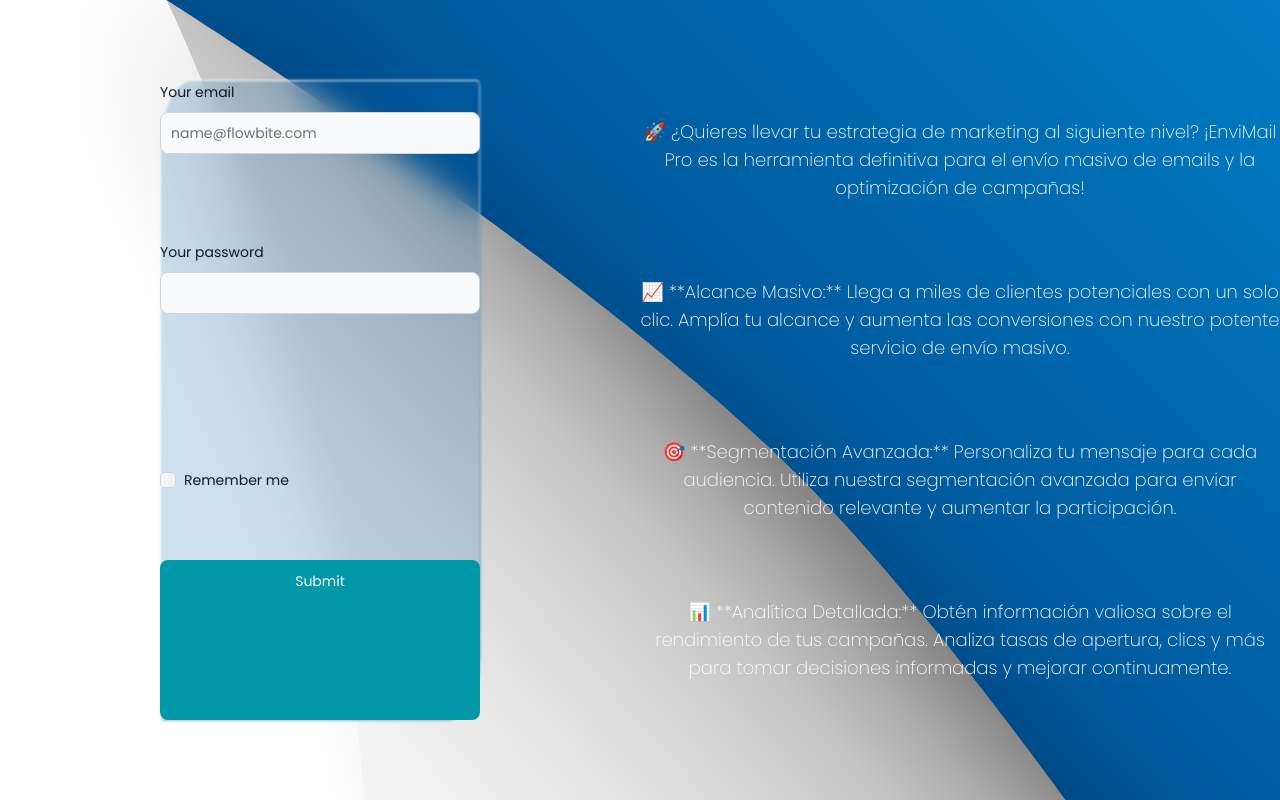
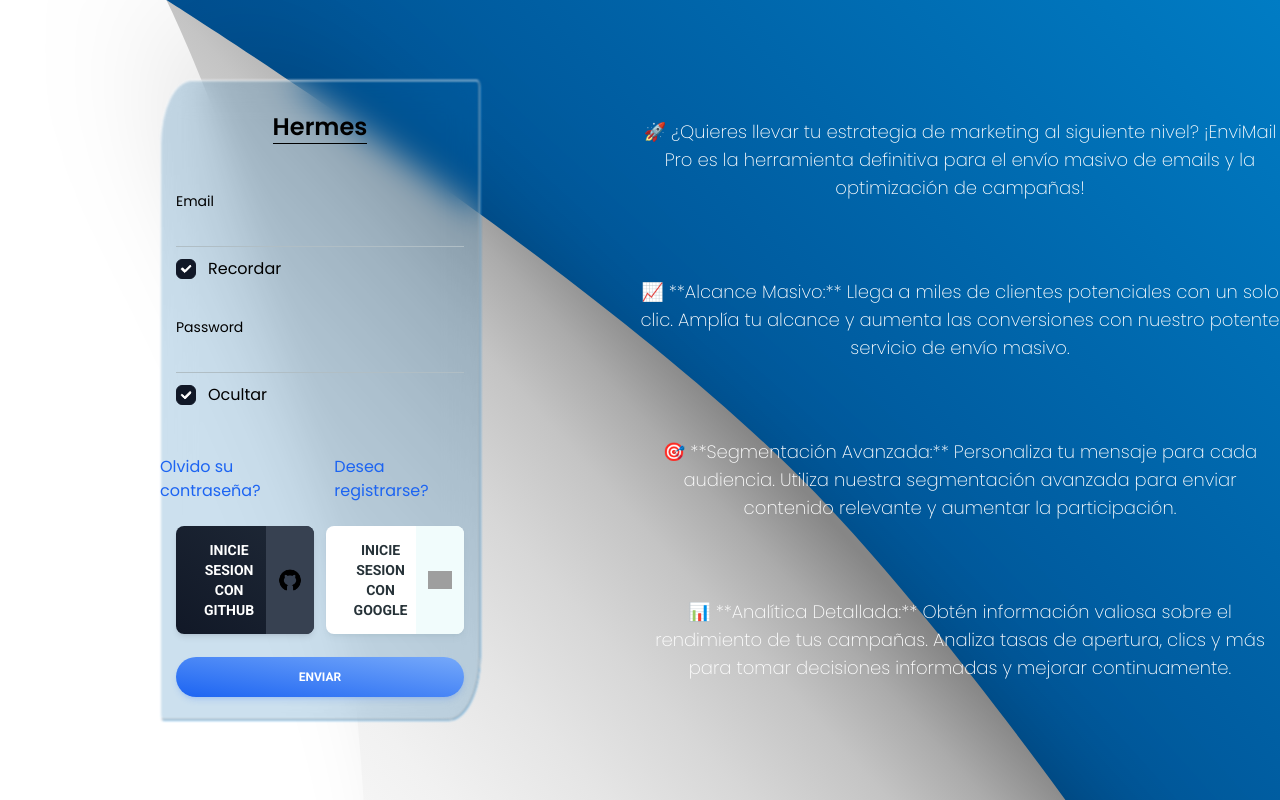
Before and after one commit to Alexis-Julian/proyecto_mailing, a Next.js app: page /home in a window 1280 px wide. Built offline with nearby package versions, Linux system fonts and the light colour scheme; grey boxes are pictures that could not be loaded.

Commit message:
Cambiadno de repo

```diff
--- a/package.json
+++ b/package.json
@@ -15,7 +15,8 @@
     "flowbite-react": "^0.6.4",
     "next": "14.0.3",
     "react": "^18",
-    "react-dom": "^18"
+    "react-dom": "^18",
+    "sweetalert2": "^11.10.1"
   },
   "devDependencies": {
     "autoprefixer": "^10.4.16",
--- /dev/null
+++ b/src/app/404/404.jsx
@@ -0,0 +1,19 @@
+
+import React from 'react';
+
+const NotFound = () => {
+  return (
+    <div className="flex flex-col items-center justify-center h-screen text-center">
+      <div className="mb-8">
+        <div className="envelope">
+          <div className="cross1"></div>
+          <div className="cross2"></div>
+        </div>
+      </div>
+      <h1 className="text-2xl mb-4">404 - Página no encontrada</h1>
+      <p className="text-sm text-gray-700">Lo sentimos, la página que estás buscando no existe.</p>
+    </div>
+  );
+};
+
+export default NotFound;
--- a/src/app/register/page.jsx
+++ b/src/app/register/page.jsx
@@ -1,11 +1,88 @@
+"use client";
+import React, { useState } from "react";
+import swal from "sweetalert2";
 export default function Register() {
-    return(
+  const [firstName, setName] = useState("");
+  const [lastName, setLastName] = useState("");
+  const [email, setEmail] = useState("");
+  const [tel, setTel] = useState("");
 
-  <form className="mx-auto max-w-md">
+  function validarLastName(lastName) {
+    let reg = /^[a-zA-Z\s]+$/;
+    if (reg.test(lastName) === false) {
+      swal.fire({
+        title: "Invalid last name format",
+        text: "Example: Gonzalez",
+        icon: "warning",
+        button: "cerrar",
+        timer: 3000,
+      });
+      return false;
+    }
+    return true;
+  }
+
+  function validarName(firstName) {
+    let reg = /^[a-zA-Z\s]+$/;
+    if (reg.test(firstName) === false) {
+      swal.fire({
+        title: "Invalid first name format",
+        text: "Example: Ign4ca10",
+        icon: "warning",
+        button: "cerrar",
+        timer: 3000,
+      });
+      return false;
+    }
+    return true;
+  }
+
+  function validarEmail(email) {
+    let reg = /^[^\s@]+@[^\s@]+\.[^\s@]+$/;
+    if (reg.test(email) === false) {
+      swal.fire({
+        title: "Invalid email format",
+        text: "Example: name@gmail.com",
+        icon: "warning",
+        button: "cerrar",
+        timer: 3000,
+      });
+      return false;
+    }
+    return true;
+  }
+
+  function validarTelefono(tel) {
+    let reg = /^[\+]?[(]?[0-9]{3}[)]?[-\s\.]?[0-9]{3}[-\s\.]?[0-9]{4,6}$/im;
+    if (reg.test(tel) === false) {
+      swal.fire({
+        title: "Invalid phone number format",
+        text: "Area code without 0 and your number, expl: 1155555555",
+        icon: "warning",
+        button: "cerrar",
+      });
+      return false;
+    }
+    return true;
+  }
+
+  const validarFormulario = (event) => {
+    event.preventDefault();
+    if (
+      validarName(firstName) &&
+      validarLastName(lastName) &&
+      validarEmail(email) &&
+      validarTelefono(tel)
+    ) {
+      console.log("Formulario válido. Enviar datos...");
+    }
+  };
+  return (
+    <form className="mx-auto max-w-md mt-60" onSubmit={validarFormulario}>
       <div className="grid gap-6 mb-6 md:grid-cols-2 mx-auto max-w-md">
         <div>
           <label
-          for="first_name"
+            htmlFor="first_name"
             className="block mb-2 text-sm font-medium text-gray-900 dark:text-white"
           >
             First name
@@ -20,7 +97,7 @@
         </div>
         <div>
           <label
-          for="last_name"
+            htmlFor="last_name"
             className="block mb-2 text-sm font-medium text-gray-900 dark:text-white"
           >
             Last name
@@ -35,7 +112,7 @@
         </div>
         <div>
           <label
-          for="phone"
+            htmlFor="phone"
             className="block mb-2 text-sm font-medium text-gray-900 dark:text-white"
           >
             Phone number
@@ -50,9 +127,9 @@
           />
         </div>
       </div>
-    <div class="mb-6">
+      <div className="mb-6">
         <label
-        for="email"
+          htmlFor="email"
           className="block mb-2 text-sm font-medium text-gray-900 dark:text-white"
         >
           Email address
@@ -65,9 +142,9 @@
           required
         />
       </div>
-    <div class="mb-6">
+      <div className="mb-6">
         <label
-        for="password"
+          htmlFor="password"
           className="block mb-2 text-sm font-medium text-gray-900 dark:text-white"
         >
           Password
@@ -80,9 +157,9 @@
           required
         />
       </div>
-    <div class="mb-6">
+      <div className="mb-6">
         <label
-        for="confirm_password"
+          htmlFor="confirm_password"
           className="block mb-2 text-sm font-medium text-gray-900 dark:text-white"
         >
           Confirm password
@@ -106,12 +183,12 @@
           />
         </div>
         <label
-        for="remember"
+          htmlFor="remember"
           className="ms-2 text-sm font-medium text-gray-900 dark:text-gray-300"
         >
-        I agree with the{" "}
+          Estoy de acuero con los{" "}
           <a href="#" class="text-blue-600 hover:underline dark:text-blue-500">
-          terms and conditions
+            terminos & condiciones
           </a>
           .
         </label>
@@ -120,10 +197,10 @@
         type="submit"
         className="mx-auto text-white bg-blue-700 hover:bg-blue-800 focus:ring-4 focus:outline-none focus:ring-blue-300 font-medium rounded-lg text-sm px-5 py-2.5 text-center dark:bg-blue-600 dark:hover:bg-blue-700 dark:focus:ring-blue-800"
       >
-      Submit
+        Registrarse
       </button>
       <button className="mx-auto text-white bg-blue-700 hover:bg-blue-800 focus:ring-4 focus:outline-none focus:ring-blue-300 font-medium rounded-lg text-sm px-5 py-2.5 text-center dark:bg-blue-600 dark:hover:bg-blue-700 dark:focus:ring-blue-800">
-        Back to home
+        Volver al Login
       </button>
     </form>
   );
--- a/src/components/Form.jsx
+++ b/src/components/Form.jsx
@@ -1,32 +1,81 @@
-
 "use client";
-import { Button, Checkbox, Label, TextInput } from "flowbite-react";
-
+import { Button, IconButton, Input, Checkbox } from "@material-tailwind/react";
+import Image from "next/image";
 export default function Form() {
   return (
-        <form className="grid grid-rows-4 h-full">
-            <div>
-                <div className="mb-2 block">
-                    <Label htmlFor="email1" value="Your email" />
+    <form className="h-full ">
+      <div className="h-[10%] flex items-end justify-center  text-2xl text-black">
+        <h1 className="font-semibold border-b border-black">Hermes</h1>
       </div>
-                <TextInput
-                    id="email1"
-                    type="email"
-                    placeholder="name@flowbite.com"
-                    required
+      <div className="flex flex-col justify-evenly gap-6 h-[45%] w-[90%] mx-auto   ">
+        <div className="relative">
+          <Input variant="static" label="Email" color="black" />
+          <div className="flex items-center absolute -left-3">
+            <Checkbox defaultChecked />
+            <p>Recordar</p>
+          </div>
+        </div>
+        <div className="relative">
+          <Input variant="static" label="Password" color="black" />
+          <div className="flex items-center absolute -left-3">
+            <Checkbox defaultChecked />
+            <p>Ocultar</p>
+          </div>
+        </div>
+      </div>
+      <div className="h-[45%] flex flex-col justify-evenly ">
+        <div className="flex justify-around">
+          <p className="text-blue-600 cursor-pointer hover:text-blue-800">
+            Olvido su contraseña?{" "}
+          </p>
+          <p className="text-blue-600 cursor-pointer hover:text-blue-800">
+            Desea registrarse?{" "}
+          </p>
+        </div>
+        <div className="flex items-start justify-center w-[90%] mx-auto gap-3">
+          <Button
+            size="lg"
+            variant="gradient"
+            color="gray"
+            className="group relative flex items-center gap-3 overflow-hidden pr-[72px]"
+          >
+            Inicie sesion con GitHub
+            <span className="absolute right-0 grid h-full w-12 place-items-center bg-gray-700 transition-colors group-hover:bg-gray-600">
+              <Image
+                src="/image/github.png"
+                alt="metamask"
+                width={26}
+                height={26}
               />
+            </span>
+          </Button>
+          <Button
+            size="lg"
+            variant="gradient"
+            color="white"
+            className="group relative flex items-center gap-3 overflow-hidden pr-[72px]"
+          >
+            Inicie sesion con Google
+            <span className="absolute right-0 grid h-full w-12 place-items-center bg-[#F1FCFC] transition-colors group-hover:bg-[#EBF5F5]">
+              <Image
+                src="https://docs.material-tailwind.com/icons/google.svg"
+                alt="metamask"
+                width={24}
+                height={24}
+              />
+            </span>
+          </Button>
         </div>
-            <div>
-                <div className="mb-2 block">
-                    <Label htmlFor="password1" value="Your password" />
+        <div className="w-[90%] mx-auto">
+          <Button
+            variant="gradient"
+            className="rounded-full w-full"
+            color="blue"
+          >
+            Enviar
+          </Button>
         </div>
-                <TextInput id="password1" type="password" required />
       </div>
-            <div className="flex items-center gap-2">
-                <Checkbox id="remember" />
-                <Label htmlFor="remember">Remember me</Label>
-            </div>
-            <Button type="submit">Submit</Button>
     </form>
   );
 }
```
Also changed, not shown: 1 other file (tests, documents, lock files or other folders). Lines whose indentation alone changed are shown as unchanged.
